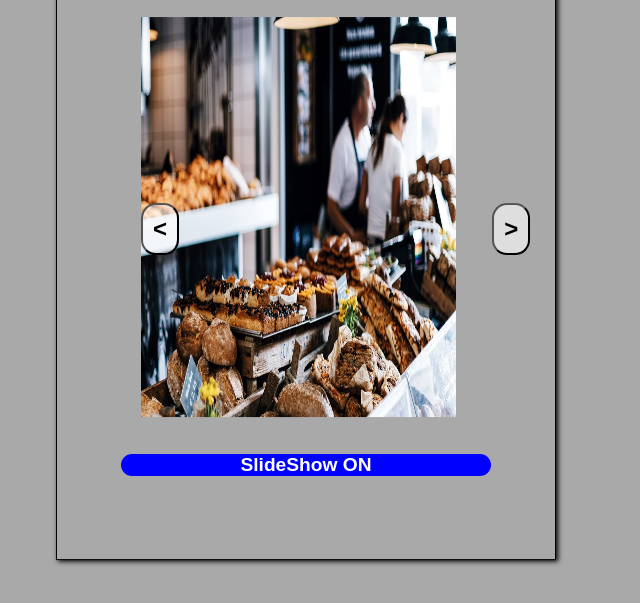
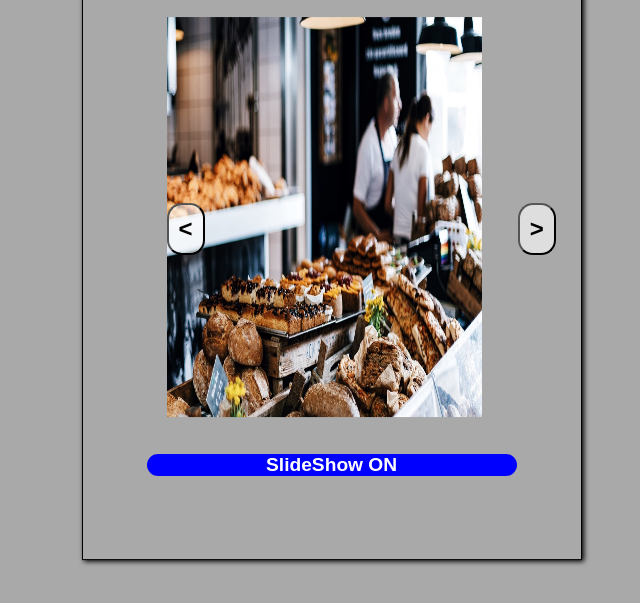
Before and after one commit to kamo1002/imageSlideShow, a plain HTML site: page index.html in a window 1280 px wide. Shown: the part 197-800 px from the top of the page, without its empty margins (334-974 px from the left). Drawn offline with Linux system fonts and the light colour scheme.

Commit message:
Update style.css

```diff
--- a/style.css
+++ b/style.css
@@ -7,7 +7,7 @@ body{
     padding:5%;
     position: absolute;
     top:50%;
-    left: 50%;
+    left: 52%;
     transform: translate(-50%,-50%);
     box-shadow: 2px 2px 5px black;
 }
```
